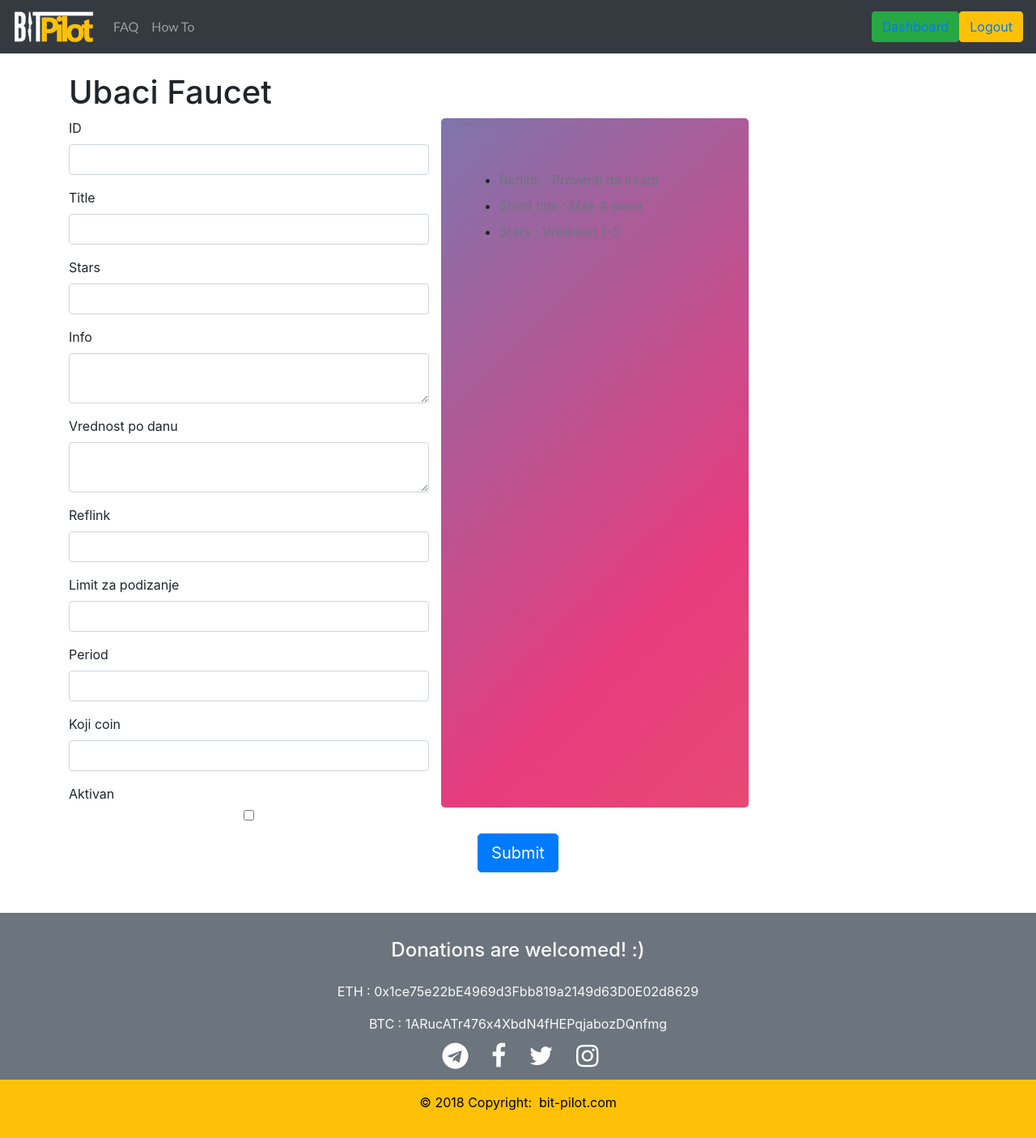
After one commit to doctormilos/Bit-Pilot, a Flask app: page /add_faucet in a window 1280 px wide. The commit adds this page. Shown: the whole page at 81% size. Run offline with Flask 2, Linux system fonts and the light colour scheme; a user stored in the database is signed in; tables that the repository leaves empty hold one stand-in row (values such as "Sample post"); some libraries are stand-ins or nearby versions.

Commit message:
add faucets
faucets added

```diff
--- a/app.py
+++ b/app.py
@@ -10,7 +10,7 @@ from werkzeug.utils import secure_filename
 
 
 app = Flask(__name__)
-app.config['SQLALCHEMY_DATABASE_URI'] = 'mysql+pymysql://root:1234startrek@localhost/airdropdb'
+app.config['SQLALCHEMY_DATA BASE_URI'] = 'mysql+pymysql://root:1234startrek@localhost/airdropdb'
 db = SQLAlchemy(app)
 login_manager = LoginManager()
 login_manager.init_app(app)
@@ -86,6 +86,33 @@ class User(db.Model):
 
 	def __repr__(self):
 		return '<User %r>' % (self.username)
+
+class Fauceti(db.Model):
+	__tablename__ = 'fauceti'
+	id = db.Column('id', db.Integer, primary_key=True)
+	title = db.Column('title', db.String(30))
+	stars = db.Column('stars', db.Integer)
+	info = db.Column('info', db.String(500))
+	vrednost = db.Column('vrednost', db.String(50))
+	reflink = db.Column('reflink', db.String(150))
+	limit = db.Column('limit', db.String(30))
+	period = db.Column('period', db.String(30))
+	active = db.Column('active', db.Boolean)
+	coin = db.Column('coin', db.String(30))
+
+
+	def __init__(self, id, title, stars, info, vrednost, reflink, limit, period, active, coin):
+		self.id = id
+		self.title = title
+		self.stars = stars
+		self.info = info
+		self.vrednost = vrednost
+		self.reflink = reflink
+		self.limit = limit
+		self.period = period
+		self.active = active
+		self.coin = coin
+
 #All Airdrops
 @app.route('/pocetna')
 def svidropovisrb():
@@ -96,10 +123,13 @@ def svidropovisrb():
 @app.route('/')
 def svidropovi():
 	svidropovi = Dropovi.query.filter_by(active=True)
-	if request.headers['CF_IPCOUNTRY'] == 'RS':
-		return redirect(url_for('svidropovisrb'))
-	else:
-		return render_template('index.html', svidropovi=svidropovi)
+	return render_template('index.html', svidropovi=svidropovi)
+
+#All Faucets
+@app.route('/faucets')
+def svifauceti():
+	svifauceti = Fauceti.query.filter_by(active=True)
+	return render_template('faucets.html', svifauceti=svifauceti)
 
 #FAQ Page
 @app.route('/faq')
@@ -128,7 +158,7 @@ def dashboard():
 	svidropovi = Dropovi.query.filter_by(active=True)
 	return render_template('dashboard.html', svidropovi=svidropovi)
 
-#User Reguster
+#User Register
 @app.route('/register' , methods=['GET','POST'])
 @login_required
 def register():
@@ -170,7 +200,7 @@ def logout():
 	return redirect(url_for('svidropovi'))
 	flash ('Logged out successfully', 'success')
 
-#Form stuffs
+#Airdrop form stuffs
 class AirdropForm(Form):
 	photo = FileField()
 	id = StringField('ID')
@@ -191,6 +221,20 @@ class AirdropForm(Form):
 	reddit = BooleanField('Reddit')
 	kyc = BooleanField('KYC')
 	other = BooleanField('Other')
+
+
+#Faucet form stuffs
+class FaucetForm(Form):
+	id = StringField('ID')
+	title = StringField('Title', [validators.Length(min=1, max=200)])
+	stars = StringField('Stars')
+	info = TextAreaField('Info')
+	vrednost = TextAreaField('Vrednost po danu')
+	reflink = StringField('Reflink')
+	limit = StringField('Limit za podizanje')
+	period = StringField('Period')
+	active = BooleanField('Aktivan')
+	coin = StringField('Koji coin')
 
 #Add picture
 
@@ -234,6 +278,26 @@ def add_airdrop():
 		return redirect(url_for('dashboard'))
 
 	return render_template('add_airdrop.html', form=form)
+
+@app.route('/add_faucet', methods=['GET', 'POST'])
+@login_required
+def add_faucet():
+	form = FaucetForm(request.form)
+	if request.method == 'POST':
+		#	TEND TO THIS
+		#		 |
+		# Ne radi form.validate() iz nekog razloga
+		#
+		# Call init self for form data
+		novi2 = Fauceti(form.id.data, form.fulltitle.data, form.shorttitle.data, form.stars.data, form.tutorijala.data, form.tutorijalb.data, form.dollarvalue.data, form.tokenammount.data, form.reflink.data, form.active.data, form.telegram.data, form.mail.data, form.twitter.data, form.facebook.data, form.bitcointalk.data, form.reddit.data, form.kyc.data, form.other.data)
+		db.session.add(novi2)
+		db.session.commit()
+
+		flash('Faucet Created', 'success')
+
+		return redirect(url_for('dashboard'))
+
+	return render_template('add_faucet.html', form=form)
 
 @app.route('/edit_airdrop/<string:id>', methods=['POST','GET'])
 @login_required
--- /dev/null
+++ b/templates/add_faucet.html
@@ -0,0 +1,51 @@
+{% extends 'layout.html' %}
+
+{% block body %}
+  <h1>Ubaci Faucet</h1>
+  {% from "includes/_formhelpers.html" import render_field %}
+  <form method="POST" action="">
+    <div class="row">
+    <div class="col-sm-5 ">
+    <div class="form-group">
+      {{ render_field(form.id, class_="form-control") }}
+    </div>
+    <div class="form-group">
+      {{ render_field(form.title, class_="form-control") }}
+    </div>
+    <div class="form-group">
+      {{ render_field(form.stars, class_="form-control") }}
+ </div>
+    <div class="form-group">
+      {{ render_field(form.info, class_="form-control") }}
+    </div>
+    <div class="form-group">
+      {{ render_field(form.vrednost, class_="form-control ckeditor") }}
+    </div>
+    <div class="form-group">
+      {{ render_field(form.reflink, class_="form-control ckeditor") }}
+    </div>
+    <div class="form-group">
+      {{ render_field(form.limit, class_="form-control") }}
+    </div>
+    <div class="form-group">
+      {{ render_field(form.period, class_="form-control") }}
+    </div>
+    <div class="form-group">
+      {{ render_field(form.coin, class_="form-control") }}
+    </div>
+    <div class="form-group">
+      {{ render_field(form.active, class_="form-control") }}
+    </div>
+    </div>
+  <div class="col-sm-4 jumbotron">
+      <ul>
+          <li><label class="text-muted">Reflink : Proveriti da li radi</label></li>
+          <li><label class="text-muted">Short title : Max 4 slova</label></li>
+          <li><label class="text-muted">Stars : Vrednost 1-5</label></li>
+      </ul>
+  </div>
+      <div class="col-sm-12 text-center" style="padding-bottom: 50px;">
+        <input type="submit" class="btn btn-primary btn-lg">
+    </div>
+  </form>
+{% endblock %}
--- a/templates/includes/_navbarsrb.html
+++ b/templates/includes/_navbarsrb.html
@@ -5,6 +5,12 @@
       </button>
       <div class="collapse navbar-collapse" id="navbarCollapse">
         <ul class="navbar-nav mr-auto">
+          <li class="nav-item">
+            <a class="nav-link" href="https://bit-pilot.com/" style="font-family:lato, black" >Airdropovi</a>
+          </li>
+          <li class="nav-item">
+            <a class="nav-link" href="https://bit-pilot.com/faucets" style="font-family:lato, black" >Fauceti</a>
+          </li>
           <li class="nav-item">
             <a class="nav-link" href="https://bit-pilot.com/cpp" style="font-family:lato, black" >Često postavljana pitanja</a>
           </li>
--- a/templates/pocetna.html
+++ b/templates/pocetna.html
@@ -2,7 +2,6 @@
 {% block body %}
 
 <div class="row jumbotron">
-<script type="text/javascript" src="//downloads.mailchimp.com/js/signup-forms/popup/embed.js" data-dojo-config="usePlainJson: true, isDebug: false"></script><script type="text/javascript">require(["mojo/signup-forms/Loader"], function(L) { L.start({"baseUrl":"mc.us18.list-manage.com","uuid":"94cac902f2db242993f4e03ce","lid":"0130abb898"}) })</script>
 <h3 class="display-4">Mozeš da zaradiš do </h3><h3 class="text-success display-4">&nbsp${{ svidropovi | sum(attribute='dollarvalue') }}&nbsp </h3> <h3 class="display-4">ako popuniš sve airdrop-ove sa Bitpilot.rs!</h3>
 </div>
   <h1 class="pb-3">Airdropovi</h1>
```
Also changed, not shown: templates/faucets.html (added, +46 -0 lines), static/faucets/bitcoin.jpeg (added), static/faucets/bitcoincash.jpeg (added), static/faucets/dash.jpeg (added), static/faucets/dogecoin.jpeg (added), static/faucets/ethereum.jpeg (added), static/faucets/litecoin.jpeg (added), static/faucets/zencash.jpeg (added), 1 other file.
